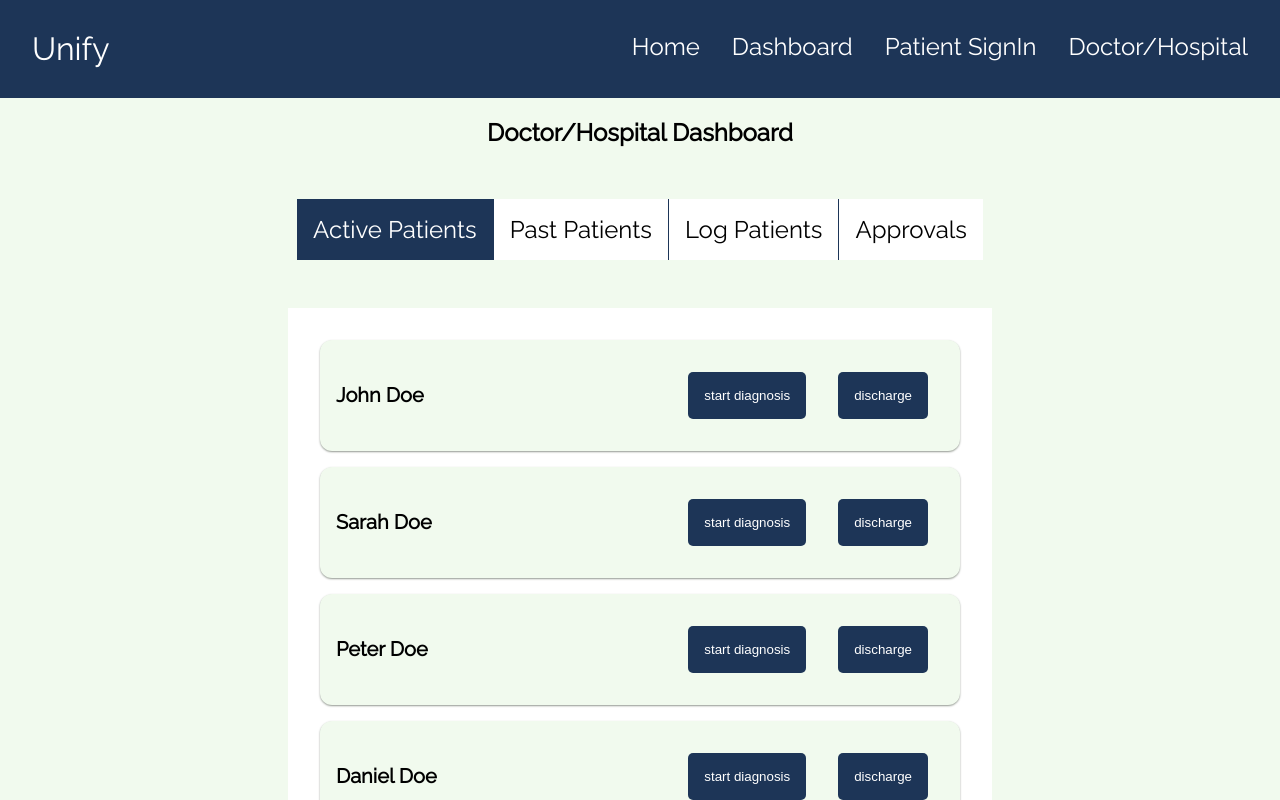
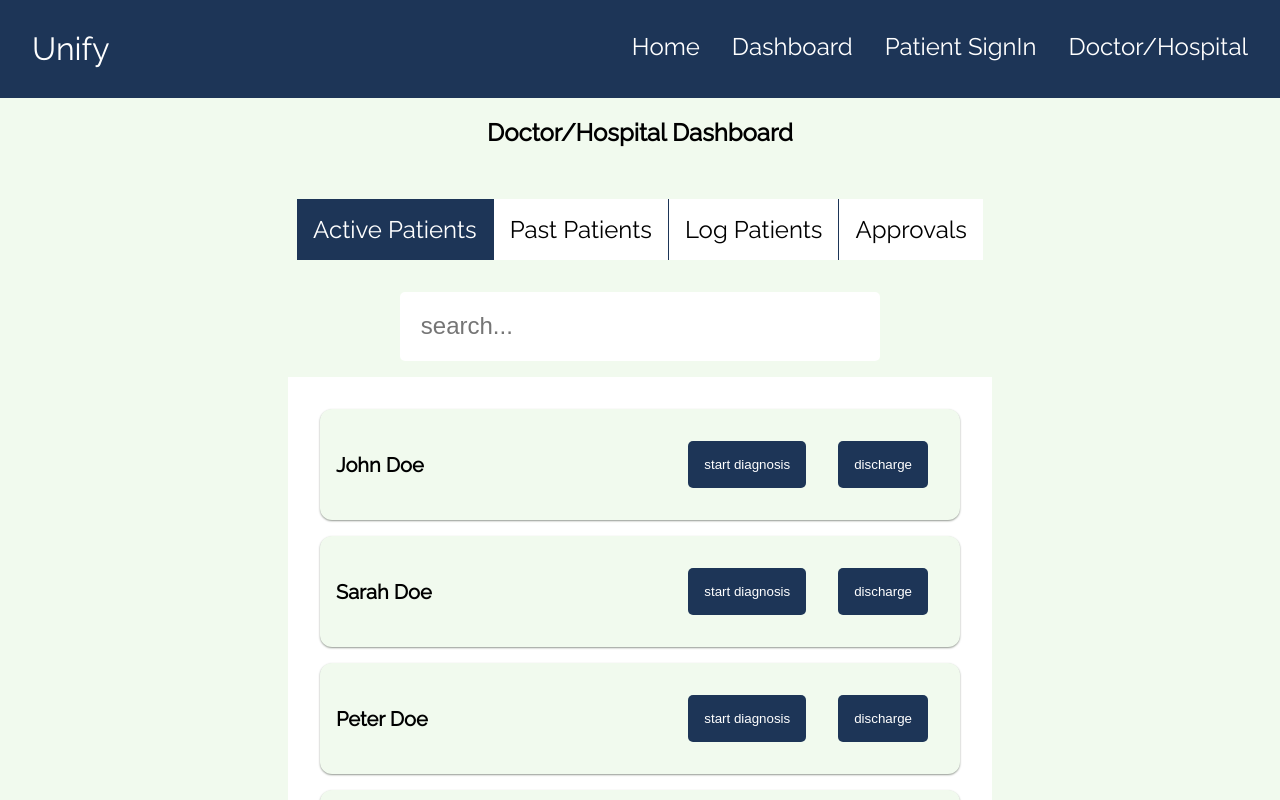
Before and after one commit to jothamardel/health-tech-fe, a React (Create React App) app: page /doctor-hospital in a window 1280 px wide. Shown: the top 800 px of the page. Built offline with nearby package versions, Linux system fonts and the light colour scheme.

Commit message:
chore: updating active patients with a search input

```diff
--- a/src/components/ActivePatients/ActivePatients.jsx
+++ b/src/components/ActivePatients/ActivePatients.jsx
@@ -5,6 +5,9 @@ function ActivePatients() {
 
   return (
     <>
+      <div className="active-patient-input">
+        <input placeholder="search..." type="search"/>
+      </div>
       <div className="active-patient-container">
         <div className="card">
           <div className="card-patient">
--- a/src/components/ActivePatients/ActivePatients.scss
+++ b/src/components/ActivePatients/ActivePatients.scss
@@ -1,6 +1,19 @@
 @import "../../assets/styles/_variables.scss";
 
 
+
+
+.active-patient-input {
+  text-align: center;
+
+  input {
+    padding: 1.3rem;
+    width: 30rem;
+    border: none;
+    border-radius: 5px;
+    font-size: 1.5rem;
+  }
+}
 
 .active-patient-container {
   display: flex;
```
